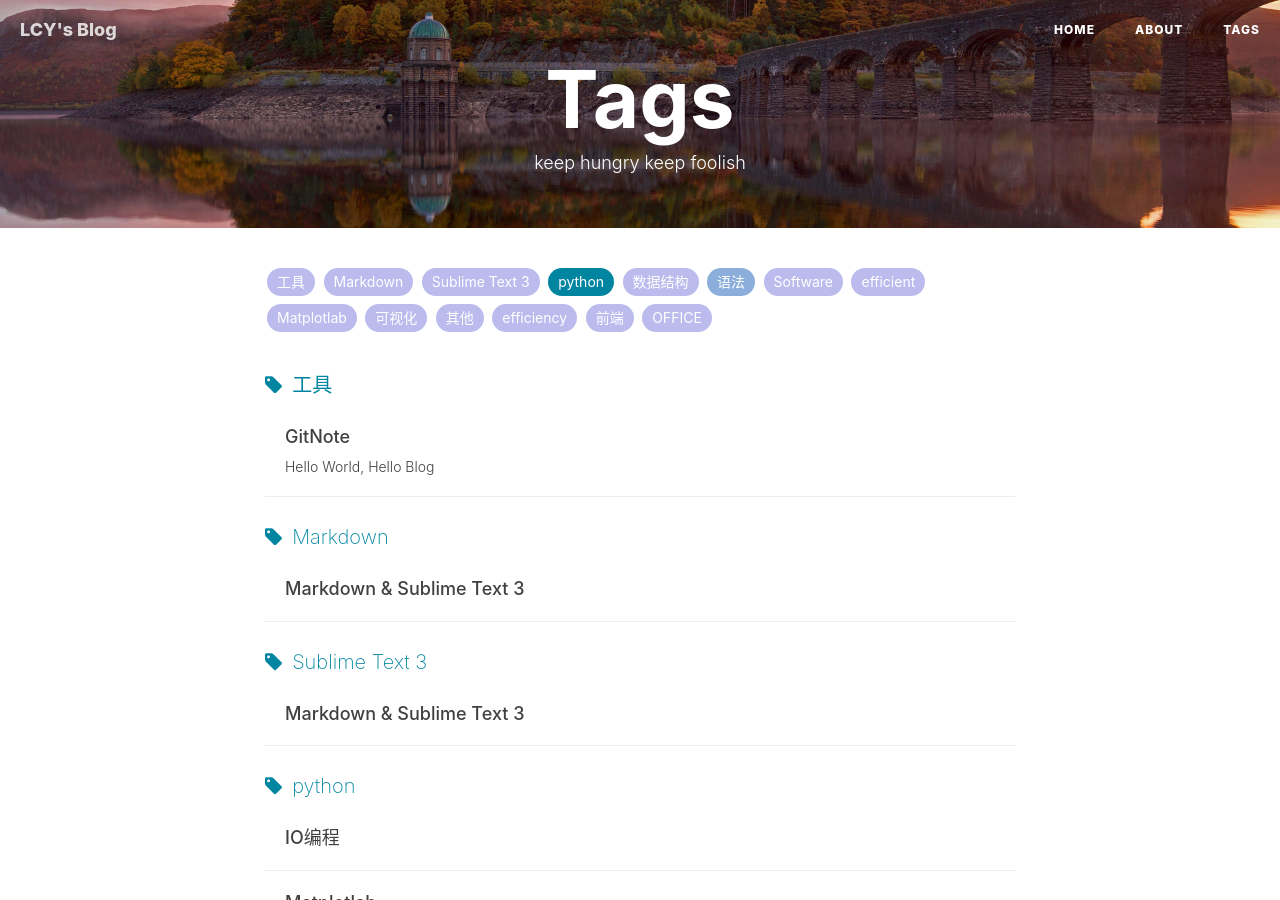
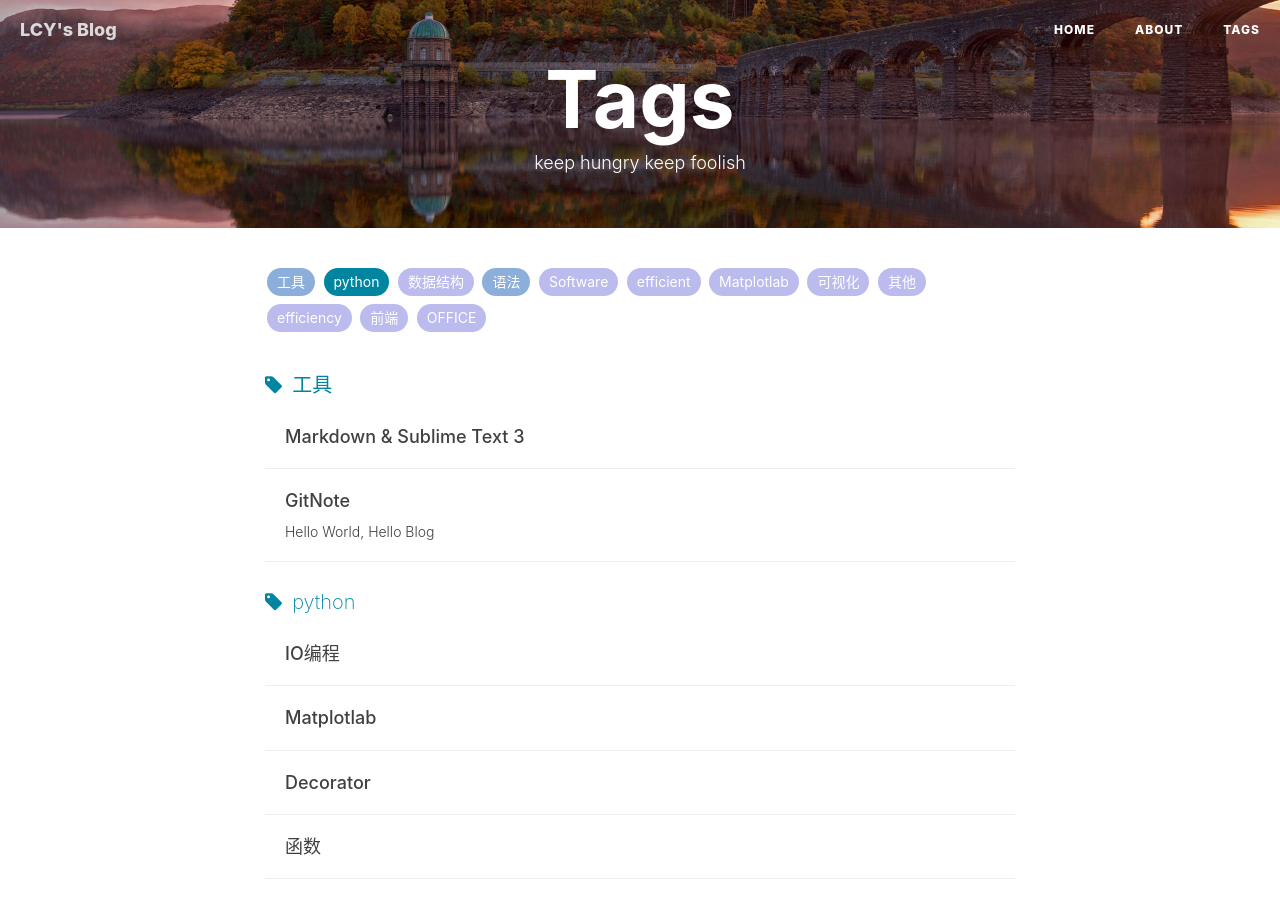
Before and after one commit to liaochengyu/liaochengyu.github.io, a Jekyll site: the page built from tags.html, in a window 1280 px wide and 900 px high. Built offline with Jekyll 4.4.1, drawn with Linux system fonts in a browser that asks for light colours; nearby versions of some CDN libraries; library files that are not in the unit come from our copies; comment, search, counter and statistics services are not loaded.

Commit message:
Update 2018-4-1-Markdown & Sublime Text 3.md

```diff
--- a/_posts/2018-4-1-Markdown & Sublime Text 3.md
+++ b/_posts/2018-4-1-Markdown & Sublime Text 3.md
@@ -7,8 +7,8 @@ author:     LCY                      # 作者
 header-img: img/bing_2.JPG    #这篇文章标题背景图片
 catalog: true                       # 是否归档
 tags:                              #标签
-- Markdown
-- Sublime Text 3
+- 工具
+
 ---
 
 ## sublime text3安装
```
